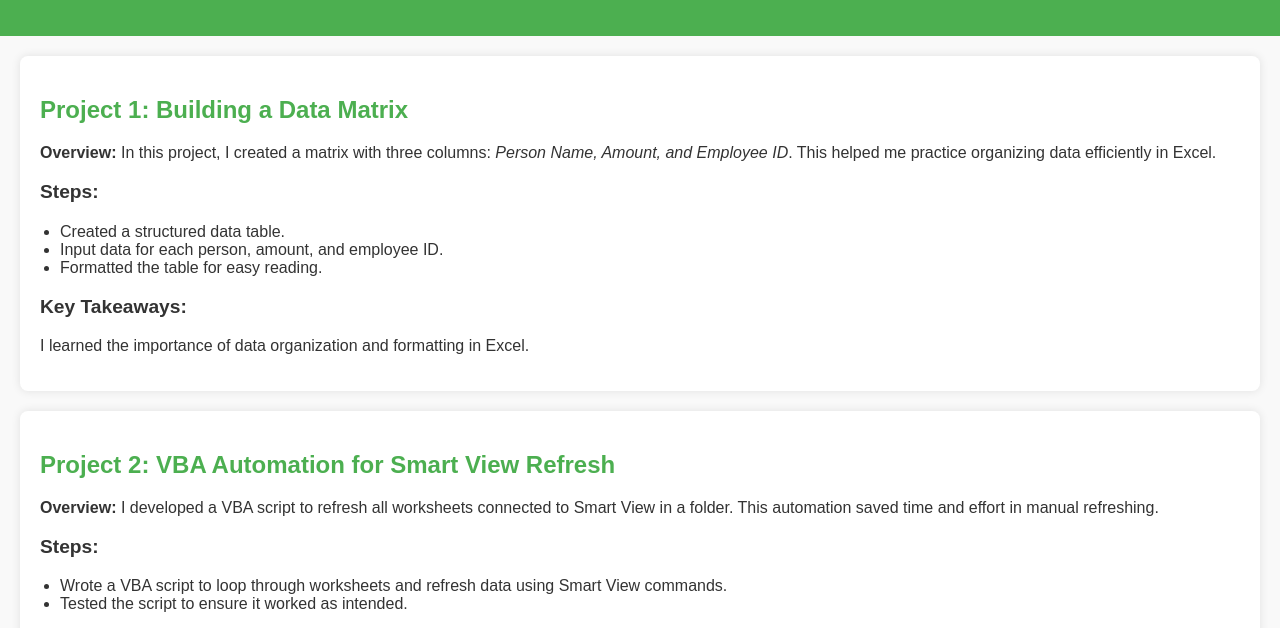
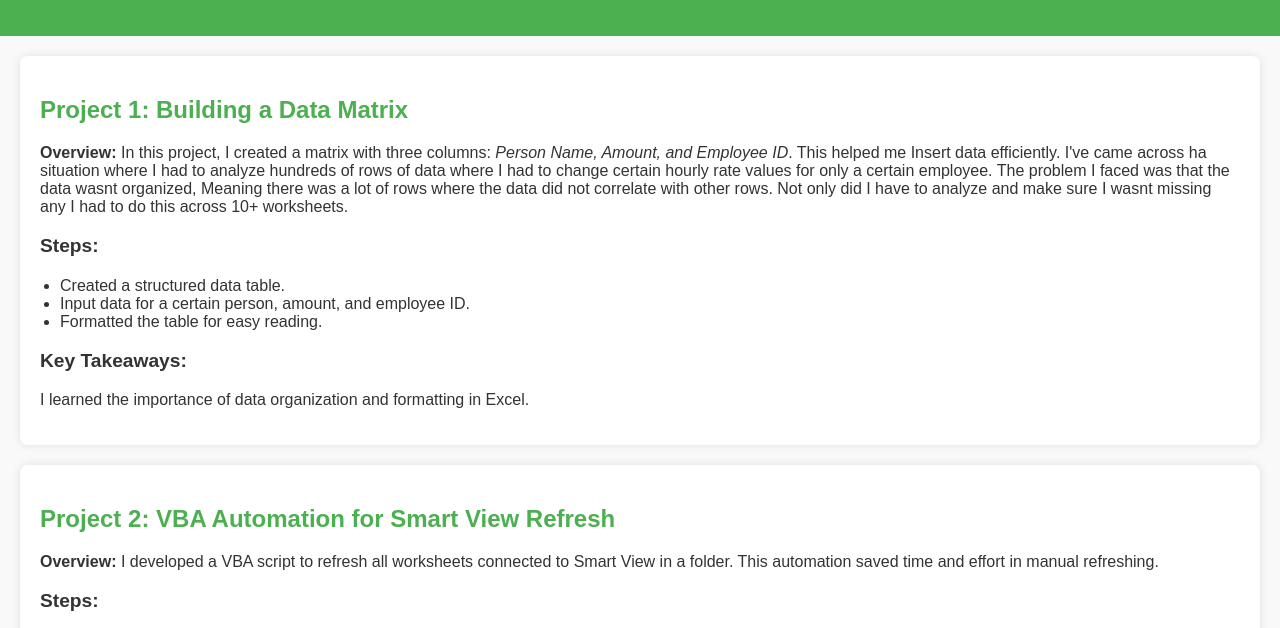
Before and after one commit to kendrickJaramillo/My-Excel-Projects, a plain HTML site: page index.html in a window 1280 px wide. Shown: the part 101-729 px from the top of the page. Drawn offline with Linux system fonts and the light colour scheme.

Commit message:
Update index.html

```diff
--- a/index.html
+++ b/index.html
@@ -14,11 +14,11 @@
 
     <section id="project-1">
         <h2>Project 1: Building a Data Matrix</h2>
-        <p><strong>Overview:</strong> In this project, I created a matrix with three columns: <em>Person Name, Amount, and Employee ID</em>. This helped me practice organizing data efficiently in Excel.</p>
+        <p><strong>Overview:</strong> In this project, I created a matrix with three columns: <em>Person Name, Amount, and Employee ID</em>. This helped me Insert data efficiently. I've came across ha situation where I had to analyze hundreds of rows of data where I had to change certain hourly rate values for only a certain employee. The problem I faced was that the data wasnt organized, Meaning there was a lot of rows where the data did not correlate with other rows. Not only did I have to analyze and make sure I wasnt missing any I had to do this across 10+ worksheets.</p>
         <h3>Steps:</h3>
         <ul>
             <li>Created a structured data table.</li>
-            <li>Input data for each person, amount, and employee ID.</li>
+            <li>Input data for a certain person, amount, and employee ID.</li>
             <li>Formatted the table for easy reading.</li>
         </ul>
         <h3>Key Takeaways:</h3>
```
